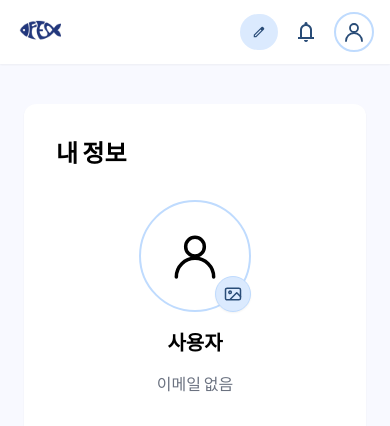
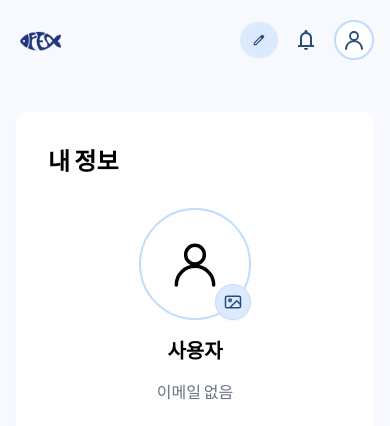
Before and after one commit to VOID-GSM/FEESH_FRONT, a React (Vite) app: page /profile in a window 390 px wide. Shown: the top 426 px of the page. Built offline with nearby package versions, Linux system fonts and the light colour scheme; no server answers.

Commit message:
fix: lint 오류 수정

```diff
--- a/src/components/Header.tsx
+++ b/src/components/Header.tsx
@@ -1,22 +1,19 @@
 import { useEffect, useState } from "react";
+import { useNavigate } from "react-router-dom";
+
 import Logo from "./Logo";
-import { useNavigate } from "react-router-dom";
 
 function Header() {
   const navigate = useNavigate();
 
-  // 현재 로그인한 사용자의 이메일
   const email = localStorage.getItem("email");
 
-  // 계정별 프로필 사진 저장 키
   const profileImageKey = email ? `profileImage_${email}` : "profileImage";
 
-  // localStorage에 저장된 프로필 사진
   const [profileImage, setProfileImage] = useState<string | null>(() => {
     return localStorage.getItem(profileImageKey);
   });
 
-  // 프로필 사진 가져오기
   const loadProfileImage = () => {
     const currentEmail = localStorage.getItem("email");
 
@@ -27,10 +24,8 @@ function Header() {
     setProfileImage(image);
   };
 
-  // 프로필 사진 변경 감지
+  // 프로필 사진 변경 이벤트만 감지
   useEffect(() => {
-    loadProfileImage();
-
     const handleProfileImageUpdate = () => {
       loadProfileImage();
     };
@@ -45,28 +40,23 @@ function Header() {
     };
   }, []);
 
-  // 백엔드에서 받은 이미지 경로를 실제 이미지 URL로 변환
   const getProfileImageUrl = () => {
     if (!profileImage) {
       return null;
     }
 
-    // 이미 완전한 URL인 경우
     if (profileImage.startsWith("http")) {
       return profileImage;
     }
 
-    // /uploads/... 형태인 경우
     return `http://ssh.gsmsv.site:25126${profileImage}`;
   };
 
   const profileImageUrl = getProfileImageUrl();
 
-  // 프로필 이미지 로딩 실패 시 기본 아이콘 표시
   const handleProfileImageError = () => {
     setProfileImage(null);
 
-    // 잘못된 이미지 URL이 localStorage에 남아있지 않도록 삭제
     const currentEmail = localStorage.getItem("email");
 
     if (currentEmail) {
@@ -77,12 +67,16 @@ function Header() {
   };
 
   return (
-    <header className="sticky top-0 z-50 w-full h-16 bg-white shadow-sm">
-      <nav className="flex items-center justify-between w-full h-full px-4 sm:px-6 lg:px-12 box-border">
+    <header>
+      <nav className="flex items-center justify-between px-4 sm:px-6 py-4">
         {/* 왼쪽 : 로고 */}
-        <div className="shrink-0">
-          <Logo to="/home" />
-        </div>
+        <button
+          type="button"
+          onClick={() => navigate("/home")}
+          className="shrink-0"
+        >
+          <Logo />
+        </button>
 
         {/* 오른쪽 : 버튼 영역 */}
         <div className="flex items-center gap-2 sm:gap-4 shrink-0">
@@ -158,7 +152,6 @@ function Header() {
                 onError={handleProfileImageError}
               />
             ) : (
-              // 프로필 사진이 없으면 기본 사람 아이콘 표시
               <svg
                 xmlns="http://www.w3.org/2000/svg"
                 viewBox="0 0 24 24"
--- a/src/pages/Profile.tsx
+++ b/src/pages/Profile.tsx
@@ -20,13 +20,10 @@ function Profile() {
   const nickname = localStorage.getItem("nickname");
   const email = localStorage.getItem("email");
 
-  // 계정별 프로필 이미지 저장 키
   const profileImageKey = email ? `profileImage_${email}` : "profileImage";
 
   const [posts, setPosts] = useState<MyPost[]>([]);
 
-  // 저장된 프로필 사진 불러오기
-  // 프로필 사진이 없으면 null → 기본 프로필 아이콘 표시
   const [profileImage, setProfileImage] = useState<string | null>(() => {
     if (email) {
       return localStorage.getItem(`profileImage_${email}`);
@@ -35,10 +32,12 @@ function Profile() {
     return localStorage.getItem("profileImage");
   });
 
-  // 프로필 사진 업로드 중인지 확인
   const [profileImageLoading, setProfileImageLoading] = useState(false);
 
   // 내 게시글 조회
+  useEffect(() => {
+    let cancelled = false;
+
     const loadMyPosts = async () => {
       try {
         const response = await getMyFeed();
@@ -49,6 +48,10 @@ function Profile() {
         );
 
         const data = response.data;
+
+        if (cancelled) {
+          return;
+        }
 
         if (Array.isArray(data)) {
           setPosts(data);
@@ -62,9 +65,18 @@ function Profile() {
           setPosts([]);
         }
       } catch (error) {
+        if (!cancelled) {
           console.error("내 게시글 조회 실패:", error);
         }
+      }
     };
+
+    loadMyPosts();
+
+    return () => {
+      cancelled = true;
+    };
+  }, []);
 
   // 프로필 사진 선택 및 업로드
   const handleProfileImageChange = async (
@@ -76,7 +88,6 @@ function Profile() {
       return;
     }
 
-    // 이미지 파일인지 확인
     if (!file.type.startsWith("image/")) {
       alert("이미지 파일만 업로드할 수 있습니다.");
       event.target.value = "";
@@ -90,7 +101,6 @@ function Profile() {
     try {
       setProfileImageLoading(true);
 
-      // 1. 이미지 파일 업로드
       const response = await uploadProfileImage(file);
 
       console.log(
@@ -98,7 +108,6 @@ function Profile() {
         JSON.stringify(response.data, null, 2),
       );
 
-      // 2. 업로드 응답에서 imageUrl 가져오기
       const imageUrl = response.data?.imageUrl;
 
       if (!imageUrl) {
@@ -111,27 +120,22 @@ function Profile() {
 
       console.log("업로드된 imageUrl:", imageUrl);
 
-      // 백엔드가 상대 경로를 보내는 경우
       const fullImageUrl = imageUrl.startsWith("http")
         ? imageUrl
         : `http://ssh.gsmsv.site:25126${imageUrl}`;
 
       console.log("저장할 profileImageUrl:", fullImageUrl);
 
-      // 3. 백엔드 DB에 프로필 이미지 URL 저장
       await axios.patch("/mypage/update", {
         image: fullImageUrl,
       });
 
       console.log("프로필 이미지 URL DB 저장 완료");
 
-      // 4. 화면에 표시
       setProfileImage(fullImageUrl);
 
-      // 5. localStorage에도 저장
       localStorage.setItem(profileImageKey, fullImageUrl);
 
-      // 6. Header에 프로필 이미지 변경 알림
       window.dispatchEvent(new Event("profileImageUpdated"));
 
       alert("프로필 사진이 변경되었습니다.");
@@ -141,15 +145,9 @@ function Profile() {
       alert("프로필 사진 변경에 실패했습니다.");
     } finally {
       setProfileImageLoading(false);
-
-      // 같은 파일을 다시 선택할 수 있도록 초기화
       event.target.value = "";
     }
   };
-
-  useEffect(() => {
-    loadMyPosts();
-  }, []);
 
   // 로그아웃
   const handleLogout = async () => {
@@ -159,8 +157,6 @@ function Profile() {
       console.error("로그아웃 API 실패:", error);
     }
 
-    // 로그인 정보만 삭제
-    // 프로필 이미지는 삭제하지 않음
     localStorage.removeItem("token");
     localStorage.removeItem("nickname");
     localStorage.removeItem("email");
@@ -181,7 +177,6 @@ function Profile() {
     try {
       await withdraw();
 
-      // 회원탈퇴이므로 프로필 이미지까지 삭제
       localStorage.removeItem(profileImageKey);
       localStorage.removeItem("token");
       localStorage.removeItem("nickname");
@@ -198,18 +193,26 @@ function Profile() {
   };
 
   return (
-    <div className="min-h-screen bg-[#f8f9ff]">
-      {" "}
+    <div>
       <Header />
-      <main className="max-w-3xl mx-auto px-6 py-10">
+
+      <main
+        className="
+          w-full
+          max-w-3xl
+          mx-auto
+          px-4
+          sm:px-6
+          py-8
+        "
+      >
         {/* 내 정보 */}
         <section className="bg-white rounded-xl shadow-sm p-8">
-          <h1 className="text-2xl font-bold text-black mb-8">내 정보</h1>
+          <h1 className="text-2xl font-bold text-black">내 정보</h1>
 
-          <div className="flex flex-col items-center gap-4">
+          <div className="flex flex-col items-center gap-4 mt-8">
             {/* 프로필 사진 영역 */}
             <div className="relative">
-              {/* 프로필 사진 */}
               <div className="w-28 h-28 rounded-full overflow-hidden bg-white border-2 border-blue-200 flex items-center justify-center">
                 {profileImage ? (
                   <img
@@ -219,15 +222,12 @@ function Profile() {
                     onError={() => {
                       console.error("프로필 이미지 표시 실패:", profileImage);
 
-                      // 이미지 로딩에 실패하면 기본 프로필 아이콘 표시
                       setProfileImage(null);
 
-                      // 잘못된 이미지 URL을 localStorage에서도 제거
                       localStorage.removeItem(profileImageKey);
                     }}
                   />
                 ) : (
-                  // 프로필 이미지가 null이면 기본 프로필 아이콘 표시
                   <svg
                     xmlns="http://www.w3.org/2000/svg"
                     viewBox="0 0 24 24"
@@ -271,7 +271,6 @@ function Profile() {
                   }
                 `}
               >
-                {/* 사진 아이콘 */}
                 <svg
                   xmlns="http://www.w3.org/2000/svg"
                   viewBox="0 0 24 24"
@@ -300,7 +299,6 @@ function Profile() {
                 </svg>
               </label>
 
-              {/* 파일 선택 */}
               <input
                 id="profile-image-input"
                 type="file"
@@ -311,7 +309,6 @@ function Profile() {
               />
             </div>
 
-            {/* 업로드 중일 때만 표시 */}
             {profileImageLoading && (
               <p className="text-sm text-gray-500">
                 프로필 사진을 업로드하고 있습니다...
@@ -381,7 +378,15 @@ function Profile() {
                       navigate(`/post/${post.postId}`);
                     }
                   }}
-                  className="border border-gray-200 rounded-lg p-4 cursor-pointer hover:bg-gray-50 transition"
+                  className="
+                    border
+                    border-gray-200
+                    rounded-lg
+                    p-4
+                    cursor-pointer
+                    hover:bg-gray-50
+                    transition
+                  "
                 >
                   <p className="font-bold text-black">
                     {post.title ?? "제목 없음"}
```
Also changed, not shown: src/pages/Home.tsx (+17 -20 lines). Lines whose indentation alone changed are shown as unchanged.
